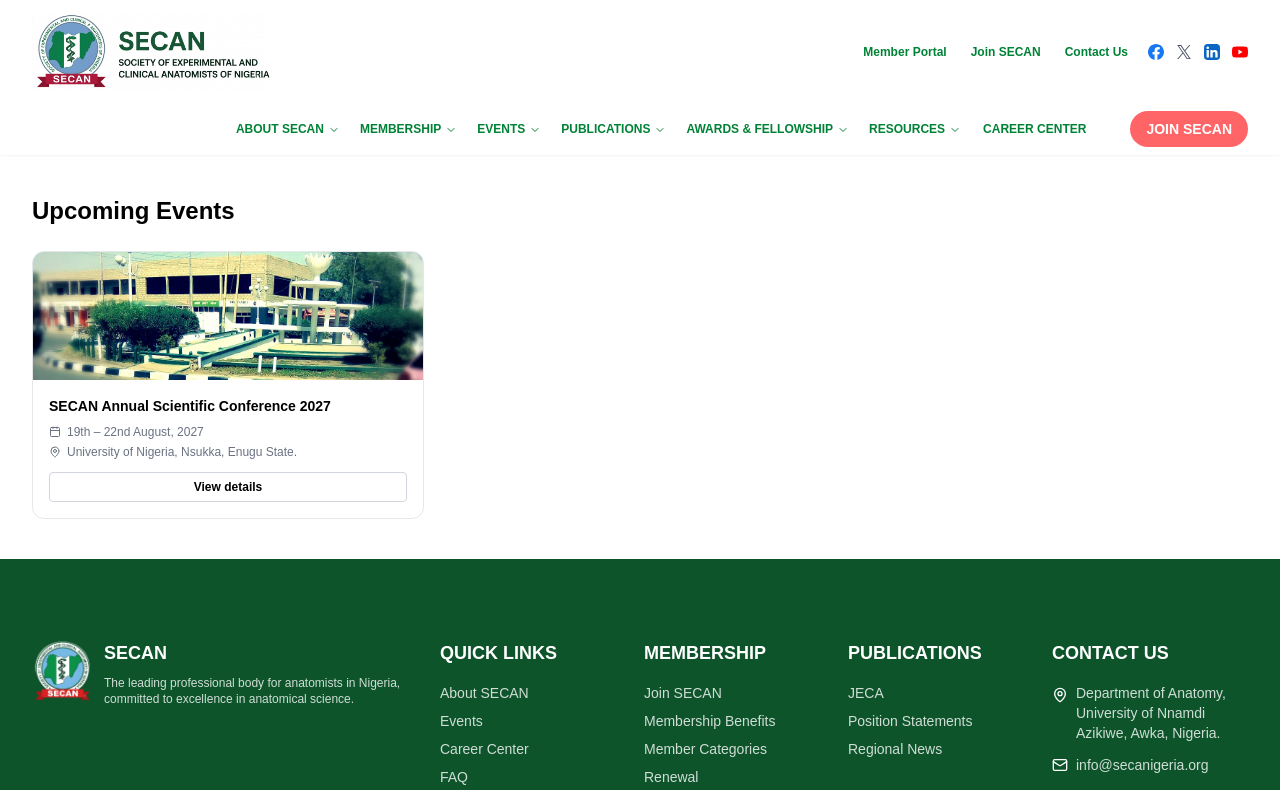
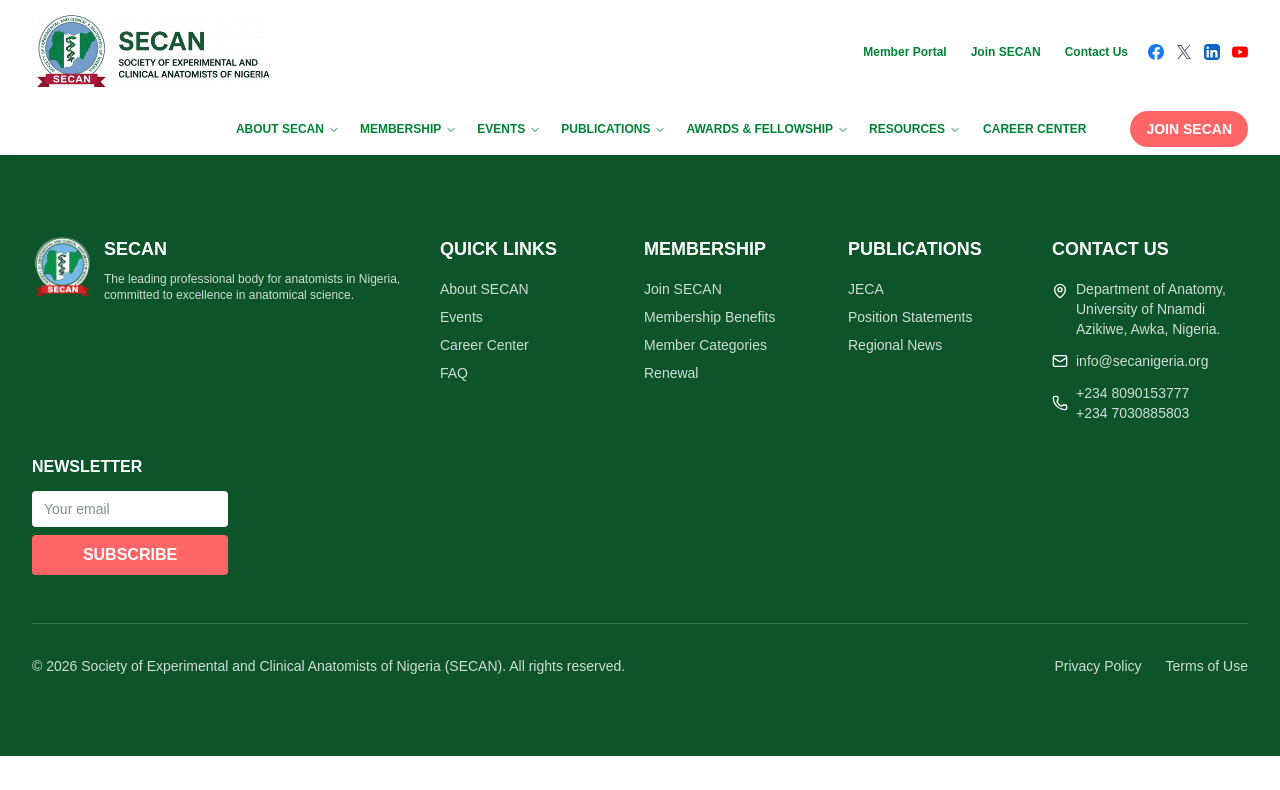
Before and after one commit to just-arizon/secan_frontend, a React (Vite) app: page /events in a window 1280 px wide. Shown: the top 790 px of the page. Built offline with nearby package versions, Linux system fonts and the light colour scheme.

Commit message:
event-page commit

```diff
--- a/src/components/layout/Navbar.jsx
+++ b/src/components/layout/Navbar.jsx
@@ -44,8 +44,8 @@
     {
       name: "Events",
       subMenu: [
-        { name: "Upcoming Conferences", link: "/events" },
-        { name: "Past Events", link: "/coming-soon" },
+        { name: "Upcoming Conferences", link: "/events/upcoming-events" },
+        { name: "Past Events", link: "/events/past-events" },
       ],
     },
     {
--- a/src/pages/Events.jsx
+++ b/src/pages/Events.jsx
@@ -1,59 +1,8 @@
-import { useLoaderData, Link } from 'react-router-dom'
-import { Calendar, MapPin } from 'lucide-react'
-import { events } from '@/data/events'
+import { Outlet } from "react-router-dom";
 
-export async function eventsLoader() {
-  // swap this for a real fetch once the Laravel API is ready:
-  // const res = await fetch('/api/events?status=upcoming')
-  // return res.json()
-  return events
-}
 
 export default function Events() {
-  const events = useLoaderData()
-
-  return (
-    <div className="max-w-7xl mx-auto px-4 sm:px-6 lg:px-8 py-10">
-      <h1 className="text-2xl font-bold mb-6">Upcoming Events</h1>
-
-      {events.length === 0 ? (
-        <p className="text-sm text-gray-500 py-12 text-center">
-          No upcoming events right now — check back soon.
-        </p>
-      ) : (
-        <div className="grid grid-cols-1 sm:grid-cols-2 lg:grid-cols-3 gap-5">
-          {events.map((event) => (
-            <article
-              key={event.slug}
-              className="bg-white border border-gray-200 rounded-xl overflow-hidden hover:shadow-md transition-shadow"
-            >
-              <div className="h-32 bg-gray-100 overflow-hidden">
-                <img src={event.image} alt="" className="w-full h-full object-cover" loading="lazy" />
-              </div>
-
-              <div className="p-4">
-                <h3 className="text-sm font-semibold mb-2">{event.title}</h3>
-
-                <div className="text-xs text-gray-500 space-y-1 mb-3">
-                  <p className="flex items-center gap-1.5">
-                    <Calendar size={12} /> {event.date}
-                  </p>
-                  <p className="flex items-center gap-1.5">
-                    <MapPin size={12} /> {event.location}
-                  </p>
-                </div>
-
-                <Link
-                  to={`/${event.slug}`}
-                  className="block text-center text-xs font-semibold border border-gray-300 rounded py-1.5 hover:bg-gray-50 transition"
-                >
-                  View details
-                </Link>
-              </div>
-            </article>
-          ))}
-        </div>
-      )}
-    </div>
-  )
+    return (
+        <Outlet />
+    )
 }
--- /dev/null
+++ b/src/pages/events/Upcoming.jsx
@@ -0,0 +1,59 @@
+import { useLoaderData, Link } from 'react-router-dom'
+import { Calendar, MapPin } from 'lucide-react'
+import { events } from '@/data/events'
+
+export async function eventsLoader() {
+  // swap this for a real fetch once the Laravel API is ready:
+  // const res = await fetch('/api/events?status=upcoming')
+  // return res.json()
+  return events
+}
+
+export default function Upcoming() {
+  const events = useLoaderData()
+
+  return (
+    <div className="max-w-7xl mx-auto px-4 sm:px-6 lg:px-8 py-10">
+      <h1 className="text-2xl font-bold mb-6">Upcoming Events</h1>
+
+      {events.length === 0 ? (
+        <p className="text-sm text-gray-500 py-12 text-center">
+          No upcoming events right now — check back soon.
+        </p>
+      ) : (
+        <div className="grid grid-cols-1 sm:grid-cols-2 lg:grid-cols-3 gap-5">
+          {events.map((event) => (
+            <article
+              key={event.slug}
+              className="bg-white border border-gray-200 rounded-xl overflow-hidden hover:shadow-md transition-shadow"
+            >
+              <div className="h-32 bg-gray-100 overflow-hidden">
+                <img src={event.image} alt="" className="w-full h-full object-cover" loading="lazy" />
+              </div>
+
+              <div className="p-4">
+                <h3 className="text-sm font-semibold mb-2">{event.title}</h3>
+
+                <div className="text-xs text-gray-500 space-y-1 mb-3">
+                  <p className="flex items-center gap-1.5">
+                    <Calendar size={12} /> {event.date}
+                  </p>
+                  <p className="flex items-center gap-1.5">
+                    <MapPin size={12} /> {event.location}
+                  </p>
+                </div>
+
+                <Link
+                  to={`/${event.slug}`}
+                  className="block text-center text-xs font-semibold border border-gray-300 rounded py-1.5 hover:bg-gray-50 transition"
+                >
+                  View details
+                </Link>
+              </div>
+            </article>
+          ))}
+        </div>
+      )}
+    </div>
+  )
+}
```
Also changed, not shown: src/router.jsx (+12 -2 lines).
